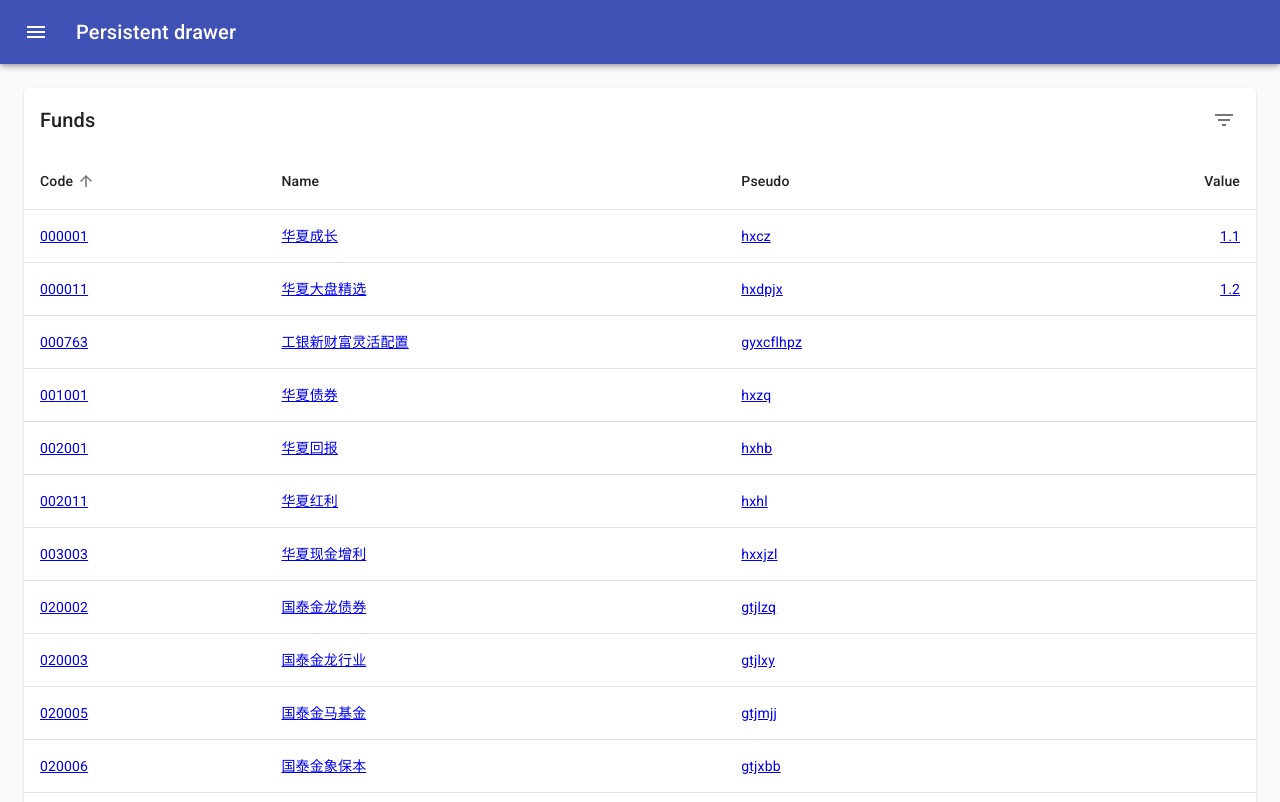
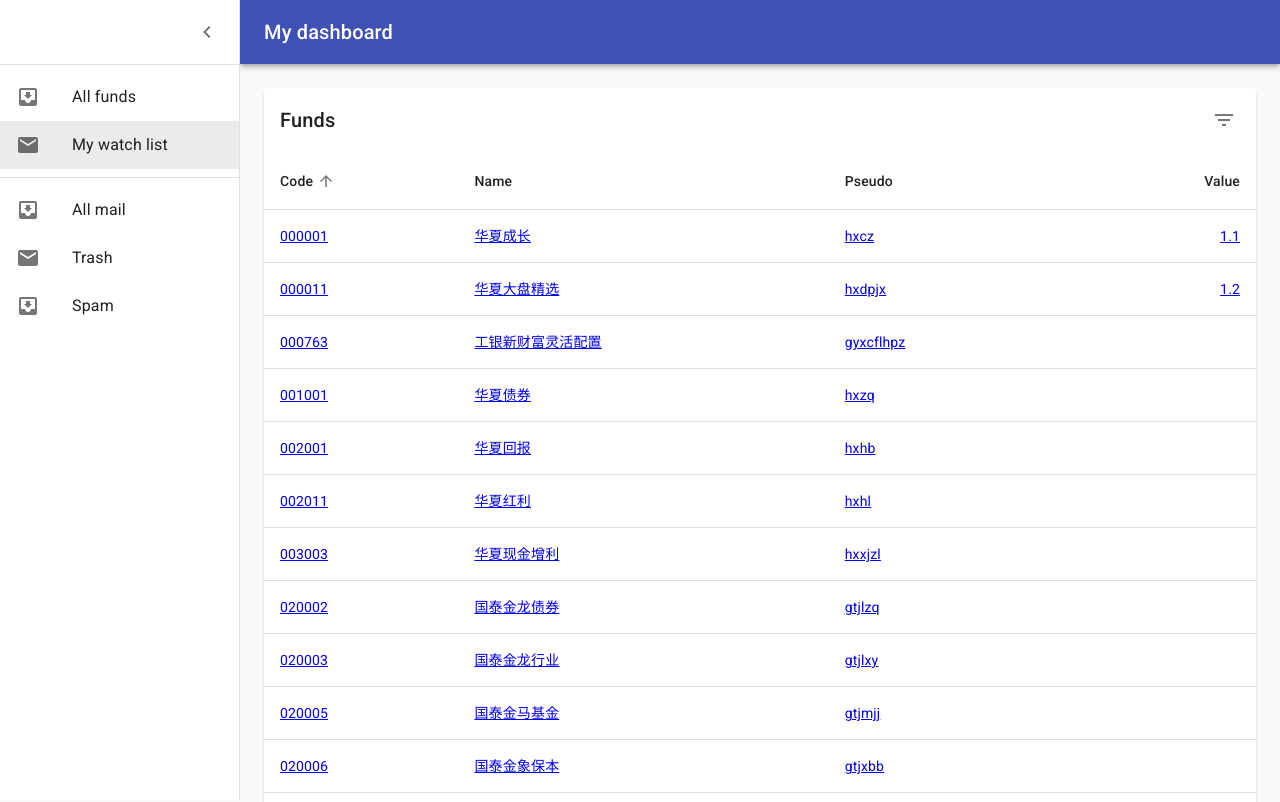
Before and after one commit to nicolas2lee/berich-web-front, a React (Create React App) app in the folder funds/: page /dashboard in a window 1280 px wide. Shown: the top 802 px of the page. Built offline with nearby package versions, Linux system fonts and the light colour scheme.

Commit message:
[dashboard] update menu selection

```diff
--- a/funds/src/features/dashboard/Dashboard.tsx
+++ b/funds/src/features/dashboard/Dashboard.tsx
@@ -23,8 +23,9 @@
 import ChevronRightIcon from '@material-ui/icons/ChevronRight';
 import {connect} from "react-redux";
 import PropTypes from "prop-types";
-import {closeMenu, openMenu} from "./DashboardAction";
+import {closeMenu, menuSelected, openMenu} from "./DashboardAction";
 import EnhancedTable from "../fund/EnhancedTable";
+import {MenuElement} from "./DashboardModel";
 
 const drawerWidth = 240;
 
@@ -85,20 +86,23 @@
     },
 });
 
-//const theme = useTheme();
-
 class Dashboard extends React.Component {
 
     render() {
-        const {open, classes, theme } = this.props;
+        const { classes, theme, open, menu, selectedWidget, dispatch } = this.props;
 
         const handleDrawerOpen = () => {
-            this.props.dispatch(openMenu())
+            dispatch(openMenu())
         };
 
         const handleDrawerClose = () => {
-            this.props.dispatch(closeMenu())
+            dispatch(closeMenu())
         };
+
+        function handleMenuClick(e, menuElement) {
+            console.log(menuElement)
+            dispatch(menuSelected(menuElement))
+        }
 
         return (
             <div className={classes.root}>
@@ -120,7 +124,7 @@
                             <MenuIcon />
                         </IconButton>
                         <Typography variant="h6" noWrap>
-                            Persistent drawer
+                            My dashboard
                         </Typography>
                     </Toolbar>
                 </AppBar>
@@ -140,10 +144,14 @@
                     </div>
                     <Divider />
                     <List>
-                        {['MyWatchList', 'Market'].map((text, index) => (
-                            <ListItem button key={text}>
+                        {menu.map((menuElement, index) => (
+                            <ListItem button key={menuElement.label}
+                                      value={menuElement}
+                                      onClick={(e)=> handleMenuClick(e, menuElement)}
+                                      selected={selectedWidget===menuElement}
+                            >
                                 <ListItemIcon>{index % 2 === 0 ? <InboxIcon /> : <MailIcon />}</ListItemIcon>
-                                <ListItemText primary={text} />
+                                <ListItemText primary={menuElement.label} />
                             </ListItem>
                         ))}
                     </List>
@@ -176,6 +184,8 @@
 
 const mapStateToProps = state => ({
     open: state.dashboardReducer.open,
+    menu: state.dashboardReducer.menu,
+    selectedWidget: state.dashboardReducer.selectedWidget,
 });
 
 export default connect(
--- a/funds/src/features/dashboard/DashboardAction.ts
+++ b/funds/src/features/dashboard/DashboardAction.ts
@@ -1,6 +1,8 @@
+import {MenuElement} from "./DashboardModel";
 
 export const OPEN_MENU = 'OPEN_MENU';
 export const CLOSE_MENU = 'CLOSE_MENU';
+export const MENU_SELECTED = 'MENU_SELECTED';
 
 export function openMenu() {
     return {
@@ -13,3 +15,12 @@
         type: CLOSE_MENU,
     }
 }
+
+export function menuSelected(menuElement: MenuElement){
+    return {
+        type: MENU_SELECTED,
+        payload: {
+            selectedMenuElement: menuElement
+        }
+    }
+}
--- /dev/null
+++ b/funds/src/features/dashboard/DashboardModel.ts
@@ -0,0 +1,19 @@
+
+
+
+export class DashboardMenu {
+    menu: Array<MenuElement>
+
+    constructor(menu: Array<MenuElement>) {
+        this.menu = menu;
+    }
+
+}
+
+export class MenuElement {
+    label: String
+
+    constructor(label: String) {
+        this.label = label;
+    }
+}
--- a/funds/src/features/dashboard/dashboardReducer.ts
+++ b/funds/src/features/dashboard/dashboardReducer.ts
@@ -1,9 +1,20 @@
-import {CLOSE_MENU, OPEN_MENU} from "./DashboardAction";
+import {CLOSE_MENU, MENU_SELECTED, menuSelected, OPEN_MENU} from "./DashboardAction";
+import {DashboardMenu, MenuElement} from "./DashboardModel";
+
+const ALL_FUNDS = new MenuElement("All funds")
+const MY_WATCH_LIST = new MenuElement("My watch list")
+
+const DASHBOARD_MENU = [
+    ALL_FUNDS,
+    MY_WATCH_LIST
+]
 
 const initialState = {
-    open: false,
+    open: true,
     loading: false,
-    error: null
+    error: null,
+    menu: DASHBOARD_MENU,
+    selectedWidget: MY_WATCH_LIST
 };
 
 const dashboardReducer = (state = initialState, action: any) => {
@@ -16,6 +27,10 @@
             return Object.assign({}, state, {
                 open: false
             });
+        case MENU_SELECTED:
+            return Object.assign({}, state, {
+                selectedWidget: action.payload.selectedMenuElement
+            })
         default:
             return state
     }
--- a/funds/src/features/rootReducer.ts
+++ b/funds/src/features/rootReducer.ts
@@ -1,7 +1,7 @@
 import {combineReducers} from "redux";
 import fundsReducer from "./fund/fundsReducer";
 import fundDetailReducer from "./fund/detail/fundDetailReducer";
-import authReducer from "./common/auth/AuthReducer";
+import authReducer from "./common/auth/authReducer";
 import dashboardReducer from "./dashboard/dashboardReducer";
 
 export default combineReducers({
```
Also changed, not shown: funds/src/features/common/auth/authReducer.ts (renamed from funds/src/features/common/auth/AuthReducer.ts).
